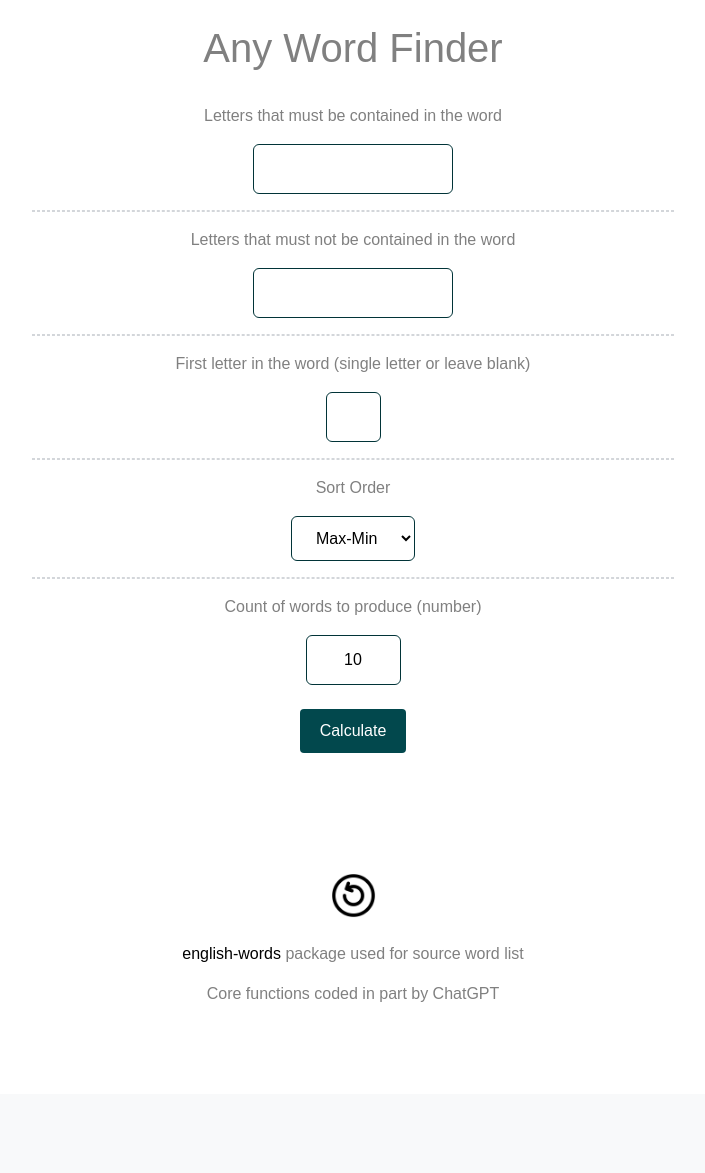
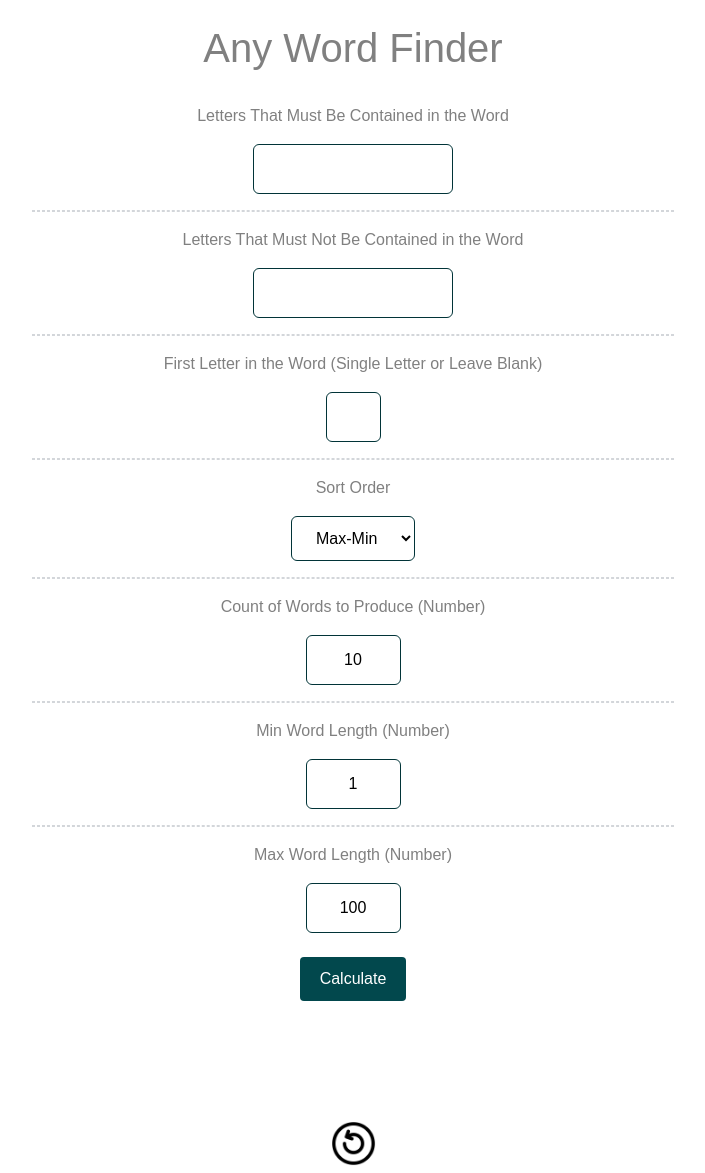
Before and after one commit to applewjr/heroku_apps, a Flask app: page /any_word in a window 1280 px wide. Shown: the part 69-1242 px from the top of the page, without its empty margins (287-992 px from the left). Before the commit the page ends 1071 px from the top, so only its background shows below. Run offline with Flask 2, Linux system fonts and the light colour scheme.

Commit message:
word finder, add min/max. add upload test

```diff
--- a/app.py
+++ b/app.py
@@ -1626,7 +1626,7 @@ def filter_words_blossom(required_letters, forbidden_letters, list_len, words):
 
 
 
-def filter_words_all(required_letters, forbidden_letters, first_letter, sort_order, list_len, words):
+def filter_words_all(required_letters, forbidden_letters, first_letter, sort_order, list_len, words, min_length, max_length):
     """
     Coded in part by ChatGPT on 4/18/2023
 
@@ -1638,6 +1638,8 @@ def filter_words_all(required_letters, forbidden_letters, first_letter, sort_ord
         forbidden_letters (list): A list of letters that must not be present in the words.
         first_letter (str): An optional letter that must be the first letter of the words.
         sort_order (str): The sorting order of the output. Possible values are 'a-z', 'z-a', 'min-max', and 'max-min'.
+        min_length (int): The minimum length of the words to return.
+        max_length (int): The maximum length of the words to return.
 
     Returns:
         list: A list of valid words that contain all the required letters, none of the forbidden letters, and have the optional first letter (if specified), sorted according to the specified sorting order.
@@ -1646,6 +1648,8 @@ def filter_words_all(required_letters, forbidden_letters, first_letter, sort_ord
     required_letters = [char.lower() for char in required_letters]
     forbidden_letters = [char.lower() for char in forbidden_letters]
     first_letter = first_letter.lower()
+    min_length = int(min_length)
+    max_length= int(max_length)
     # words = get_english_words_set(['web2'], lower=True)
     # words = words
     # required_letters = list(required_letters[0])
@@ -1659,7 +1663,9 @@ def filter_words_all(required_letters, forbidden_letters, first_letter, sort_ord
     for word in words:
         word = str(word)
         if all(letter in word for letter in required_letters) and all(letter not in word for letter in forbidden_letters):
-            if first_letter is None or word.startswith(first_letter):
+            if (first_letter is None or word.startswith(first_letter)) and \
+                    (min_length is None or len(word) >= min_length) and \
+                    (max_length is None or len(word) <= max_length):
                 valid_words.append(word)
 
     if sort_order == 'A-Z':
@@ -1700,18 +1706,48 @@ def any_word():
         first_letter = request.form["first_letter"]
         sort_order = request.form["sort_order"]
         list_len = request.form["list_len"]
-        list_out = filter_words_all(must_have, must_not_have, first_letter, sort_order, list_len, words)
+        min_length = request.form["min_length"]
+        max_length = request.form["max_length"]
+        list_out = filter_words_all(must_have, must_not_have, first_letter, sort_order, list_len, words, min_length, max_length)
         return render_template("any_word.html", list_out=list_out, \
-            must_have_val=must_have, must_not_have_val=must_not_have, first_letter_val=first_letter, sort_order_val=sort_order, list_len_val=list_len)
-    else:
-        return render_template("any_word.html", sort_order_val='Max-Min', list_len_val=10)
-
-
-
-
-
-
-
+            must_have_val=must_have, must_not_have_val=must_not_have, first_letter_val=first_letter, sort_order_val=sort_order, list_len_val=list_len, \
+            min_length_val=min_length, max_length_val=max_length)
+    else:
+        return render_template("any_word.html", sort_order_val='Max-Min', list_len_val=10, min_length_val=1, max_length_val=100)
+
+
+
+
+
+
+
+
+
+def concat_test(filename1, filename2):
+    concatenated_filenames = filename1 + filename2
+    return concatenated_filenames
+
+@app.route('/upload_test', methods=['GET', 'POST'])
+def upload_files():
+    if request.method == 'POST':
+        file1 = request.files['file1']
+        file2 = request.files['file2']
+        filename1 = file1.filename
+        filename2 = file2.filename
+
+        # Ensure file1 is a zip file
+        if not filename1.endswith('.zip'):
+            return render_template('upload_test.html', error='File 1 must be a .zip file')
+
+        # Ensure file2 is a json file
+        if not filename2.endswith('.json'):
+            return render_template('upload_test.html', error='File 2 must be a .json file')
+
+        concatenated_filenames = concat_test(filename1, filename2)
+
+        return render_template('upload_test.html', concatenated_filenames=concatenated_filenames)
+    else:
+        return render_template('upload_test.html')
 
 
 
--- a/static/css/main.css
+++ b/static/css/main.css
@@ -384,3 +384,19 @@ ul {
 li {
   margin-bottom: 10px; /* adjust this value to change the spacing */
 }
+
+
+
+
+
+.container {
+  max-width: 800px;
+  margin: 0 auto;
+}
+
+.title {
+  text-align: center;
+  font-size: 3rem;
+  margin-top: 3rem;
+  margin-bottom: 3rem;
+}
--- a/templates/any_word.html
+++ b/templates/any_word.html
@@ -14,17 +14,17 @@
     <h1 style="text-align: center">Any Word Finder</h1>
     <br>
 
-    <p class="pad_lr_30" style="text-align: center">Letters that must be contained in the word</p>
+    <p class="pad_lr_30" style="text-align: center">Letters That Must Be Contained in the Word</p>
     <input type="text" pattern="[A-Za-z]+" name="must_have" style="text-align: center;width: 200px;" value="{{must_have_val}}">
 
     <hr style="width:50%;border: 1px dashed #d3d6da;">
 
-    <p class="pad_lr_30" style="text-align: center">Letters that must not be contained in the word</p>
+    <p class="pad_lr_30" style="text-align: center">Letters That Must Not Be Contained in the Word</p>
     <input type="text" pattern="[A-Za-z]+" name="must_not_have" style="text-align: center;width: 200px;" value="{{must_not_have_val}}">
 
     <hr style="width:50%;border: 1px dashed #d3d6da;">
 
-    <p class="pad_lr_30" style="text-align: center">First letter in the word (single letter or leave blank)</p>
+    <p class="pad_lr_30" style="text-align: center">First Letter in the Word (Single Letter or Leave Blank)</p>
     <input type="text" pattern="[A-Za-z]+" name="first_letter" style="text-align: center;width: 55px;" value="{{first_letter_val}}" maxlength="1">
 
     <hr style="width:50%;border: 1px dashed #d3d6da;">
@@ -42,8 +42,19 @@
 
     <hr style="width:50%;border: 1px dashed #d3d6da;">
 
-    <p class="pad_lr_30" style="text-align: center">Count of words to produce (number)</p>
-    <input type="text" pattern="[0-9]*" name="list_len" style="text-align: center;width: 95px;" value="{{list_len_val}}">
+    <p class="pad_lr_30" style="text-align: center">Count of Words to Produce (Number)</p>
+    <input type="text" pattern="[0-9]*" required name="list_len" style="text-align: center;width: 95px;" value="{{list_len_val}}">
+
+    <hr style="width:50%;border: 1px dashed #d3d6da;">
+
+    <p class="pad_lr_30" style="text-align: center">Min Word Length (Number)</p>
+    <input type="text" pattern="[0-9]*" required name="min_length" style="text-align: center;width: 95px;" value="{{min_length_val}}">
+
+    <hr style="width:50%;border: 1px dashed #d3d6da;">
+
+    <p class="pad_lr_30" style="text-align: center">Max Word Length (Number)</p>
+    <input type="text" pattern="[0-9]*" required name="max_length" style="text-align: center;width: 95px;" value="{{max_length_val}}">
+
     <br>
     <br>
 
```
Also changed, not shown: templates/upload_test.html (added, +32 -0 lines).
